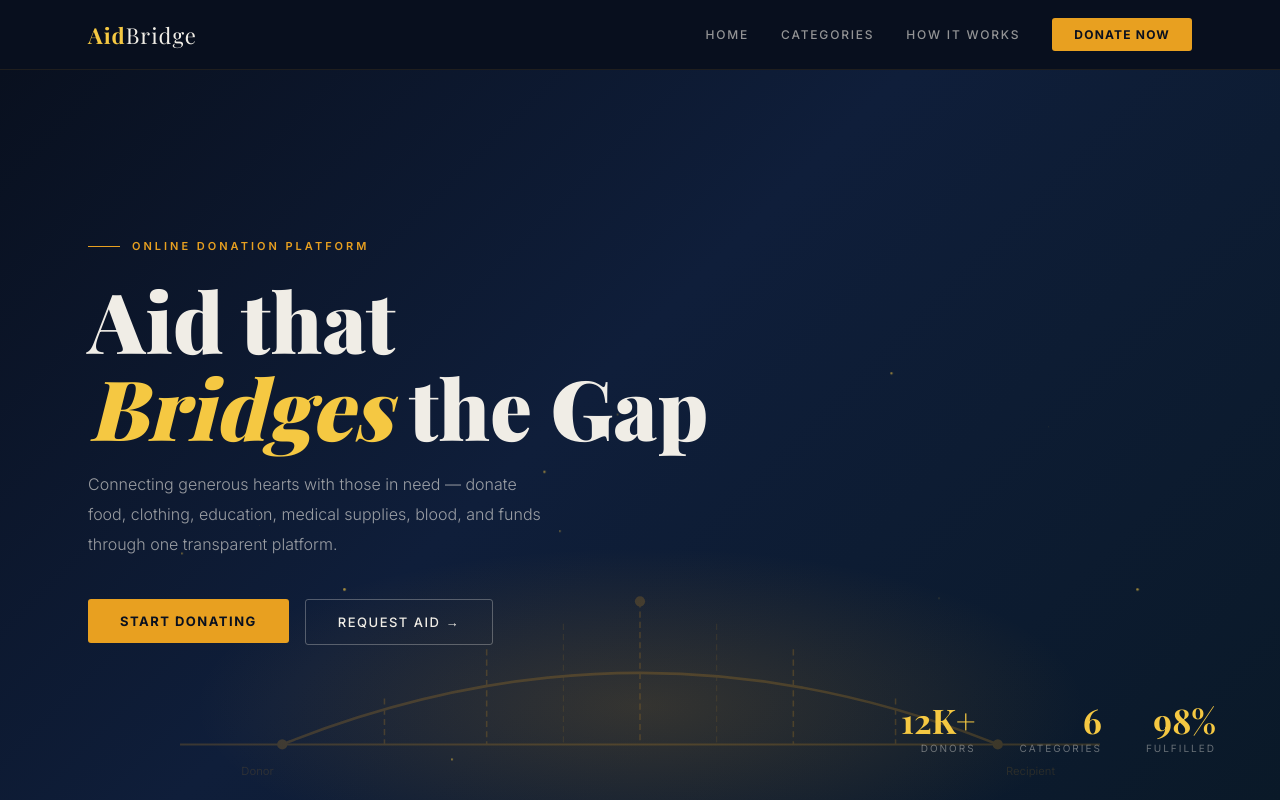
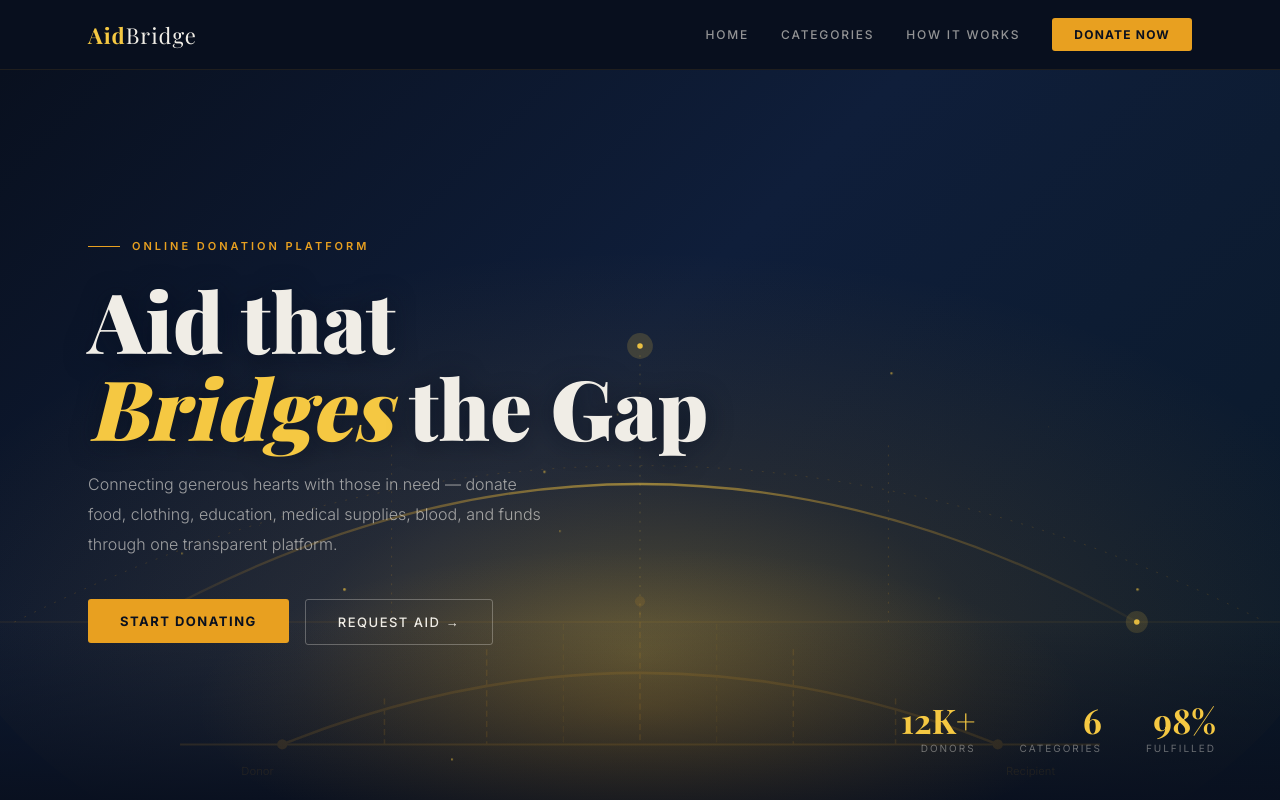
Before and after one commit to MahamGul/Donor-Hub, a React (Vite) app in the folder frontend/: page / in a window 1280 px wide. Shown: the top 800 px of the page. Built offline with nearby package versions, Linux system fonts and the light colour scheme; a web font is replaced by a local one.

Commit message:
updated homepage

```diff
--- a/frontend/src/components/Hero.css
+++ b/frontend/src/components/Hero.css
@@ -13,6 +13,16 @@
   inset: 0;
   background: linear-gradient(135deg, #09101f 0%, #0f1e3a 45%, #0a1928 100%);
   z-index: 0;
+}
+
+/* New cinematic scene: hands reaching + faint bridge arch */
+.hero__scene {
+  position: absolute;
+  inset: 0;
+  width: 100%;
+  height: 100%;
+  z-index: 1;
+  pointer-events: none;
 }
 
 .hero__glow {
@@ -52,7 +62,7 @@
   100% { opacity: 0;   transform: translateY(-320px) scale(0.4); }
 }
 
-/* ── Bridge SVG ────────────────────────────── */
+/* ── Bridge SVG (small accent, bottom center) ─ */
 
 .hero__bridge {
   position: absolute;
@@ -61,7 +71,7 @@
   transform: translateX(-50%);
   width: 100%;
   max-width: 920px;
-  opacity: 0.2;
+  opacity: 0.12;
   pointer-events: none;
   z-index: 2;
 }
@@ -103,6 +113,7 @@
   line-height: 1.04;
   color: #f0ede6;
   margin-bottom: 20px;
+  text-shadow: 0 2px 24px rgba(9, 16, 31, 0.6);
 }
 
 .hero__heading em {
@@ -184,4 +195,8 @@
   .hero__bridge {
     max-width: 100%;
   }
+
+  .hero__scene {
+    opacity: 0.6;
+  }
 }
--- a/frontend/src/components/Hero.jsx
+++ b/frontend/src/components/Hero.jsx
@@ -1,6 +1,79 @@
 import React, { useEffect, useRef } from 'react'
 import { Link } from 'react-router-dom'
 import './Hero.css'
+
+function SceneSVG() {
+  return (
+    <svg
+      className="hero__scene"
+      viewBox="0 0 1440 800"
+      xmlns="http://www.w3.org/2000/svg"
+      preserveAspectRatio="xMidYMax slice"
+      aria-hidden="true"
+    >
+      <defs>
+        <radialGradient id="horizonGlow" cx="50%" cy="62%" r="55%">
+          <stop offset="0%"  stopColor="#f5c842" stopOpacity="0.32" />
+          <stop offset="45%" stopColor="#e8a020" stopOpacity="0.10" />
+          <stop offset="100%" stopColor="#e8a020" stopOpacity="0" />
+        </radialGradient>
+
+        <linearGradient id="arcGradient" x1="0" y1="0" x2="1" y2="0">
+          <stop offset="0%"   stopColor="#e8a020" stopOpacity="0.05" />
+          <stop offset="50%"  stopColor="#f5c842" stopOpacity="0.55" />
+          <stop offset="100%" stopColor="#e8a020" stopOpacity="0.05" />
+        </linearGradient>
+
+        <linearGradient id="skyFade" x1="0" y1="0" x2="0" y2="1">
+          <stop offset="0%"  stopColor="#09101f" stopOpacity="0" />
+          <stop offset="100%" stopColor="#09101f" stopOpacity="1" />
+        </linearGradient>
+      </defs>
+
+      {/* Horizon glow */}
+      <ellipse cx="720" cy="540" rx="760" ry="400" fill="url(#horizonGlow)" />
+
+      {/* Ground line */}
+      <line x1="0" y1="600" x2="1440" y2="600" stroke="#e8a020" strokeWidth="1" opacity="0.12" />
+
+      {/* Faint outer arc */}
+      <path
+        d="M40,600 Q720,260 1400,600"
+        fill="none"
+        stroke="#e8a020"
+        strokeWidth="1"
+        strokeDasharray="2,10"
+        opacity="0.18"
+      />
+
+      {/* Glowing primary arc — the "bridge of light" */}
+      <path
+        d="M180,600 Q720,300 1260,600"
+        fill="none"
+        stroke="url(#arcGradient)"
+        strokeWidth="2.5"
+      />
+
+      {/* Anchor glow points at each end of the arc */}
+      <circle cx="180" cy="600" r="3"  fill="#f5c842" opacity="0.9" />
+      <circle cx="180" cy="600" r="12" fill="#f5c842" opacity="0.15" />
+      <circle cx="1260" cy="600" r="3"  fill="#f5c842" opacity="0.9" />
+      <circle cx="1260" cy="600" r="12" fill="#f5c842" opacity="0.15" />
+
+      {/* Apex glow point */}
+      <circle cx="720" cy="300" r="3"  fill="#f5c842" opacity="0.95" />
+      <circle cx="720" cy="300" r="14" fill="#f5c842" opacity="0.18" />
+
+      {/* Vertical light tethers from arc down to ground, evoking suspension cables */}
+      <line x1="450" y1="408" x2="450" y2="600" stroke="#e8a020" strokeWidth="1" strokeDasharray="2,8" opacity="0.18" />
+      <line x1="990" y1="408" x2="990" y2="600" stroke="#e8a020" strokeWidth="1" strokeDasharray="2,8" opacity="0.18" />
+      <line x1="720" y1="300" x2="720" y2="600" stroke="#f5c842" strokeWidth="1" strokeDasharray="2,8" opacity="0.22" />
+
+      {/* Bottom fade to merge into solid background */}
+      <rect x="0" y="600" width="1440" height="200" fill="url(#skyFade)" />
+    </svg>
+  )
+}
 
 function BridgeSVG() {
   return (
@@ -10,18 +83,8 @@ function BridgeSVG() {
       xmlns="http://www.w3.org/2000/svg"
       aria-hidden="true"
     >
-      {/* Road / base line */}
       <line x1="0" y1="200" x2="900" y2="200" stroke="#e8a020" strokeWidth="2" />
-
-      {/* Main arch */}
-      <path
-        d="M100,200 Q450,60 800,200"
-        fill="none"
-        stroke="#e8a020"
-        strokeWidth="2.5"
-      />
-
-      {/* Vertical cables */}
+      <path d="M100,200 Q450,60 800,200" fill="none" stroke="#e8a020" strokeWidth="2.5" />
       <line x1="450" y1="60"  x2="450" y2="200" stroke="#e8a020" strokeWidth="1.5" strokeDasharray="6,4" />
       <line x1="300" y1="107" x2="300" y2="200" stroke="#e8a020" strokeWidth="1.5" strokeDasharray="6,4" />
       <line x1="600" y1="107" x2="600" y2="200" stroke="#e8a020" strokeWidth="1.5" strokeDasharray="6,4" />
@@ -29,13 +92,9 @@ function BridgeSVG() {
       <line x1="700" y1="155" x2="700" y2="200" stroke="#e8a020" strokeWidth="1.5" strokeDasharray="6,4" />
       <line x1="375" y1="82"  x2="375" y2="200" stroke="#e8a020" strokeWidth="1"   strokeDasharray="6,4" opacity="0.6" />
       <line x1="525" y1="82"  x2="525" y2="200" stroke="#e8a020" strokeWidth="1"   strokeDasharray="6,4" opacity="0.6" />
-
-      {/* Anchor dots */}
       <circle cx="100" cy="200" r="5" fill="#e8a020" />
       <circle cx="800" cy="200" r="5" fill="#e8a020" />
       <circle cx="450" cy="60"  r="5" fill="#e8a020" />
-
-      {/* Labels */}
       <text x="60"  y="230" fill="#e8a020" fontSize="11" fontFamily="Inter,sans-serif" opacity="0.65">Donor</text>
       <text x="808" y="230" fill="#e8a020" fontSize="11" fontFamily="Inter,sans-serif" opacity="0.65">Recipient</text>
     </svg>
@@ -71,6 +130,7 @@ function Hero() {
   return (
     <section className="hero">
       <div className="hero__bg" />
+      <SceneSVG />
       <div className="hero__glow" />
       <div className="hero__particles" ref={particlesRef} />
 
```
